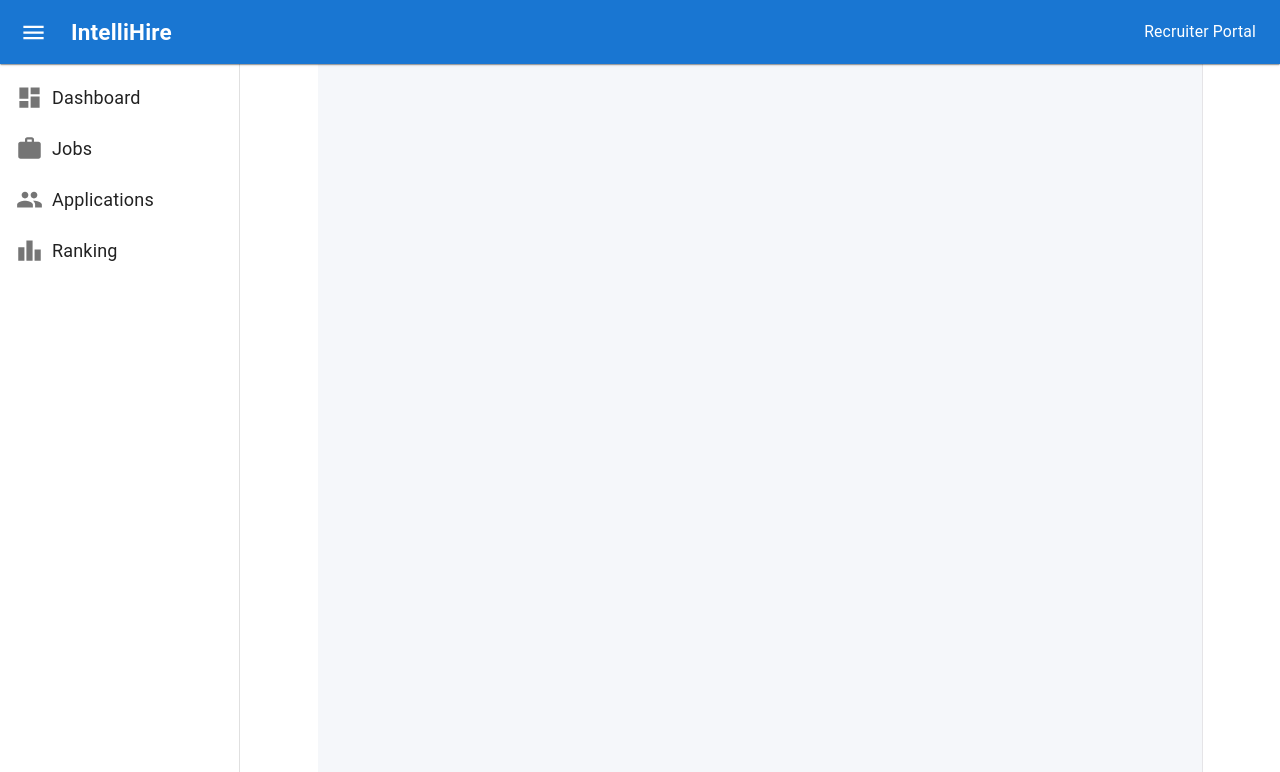
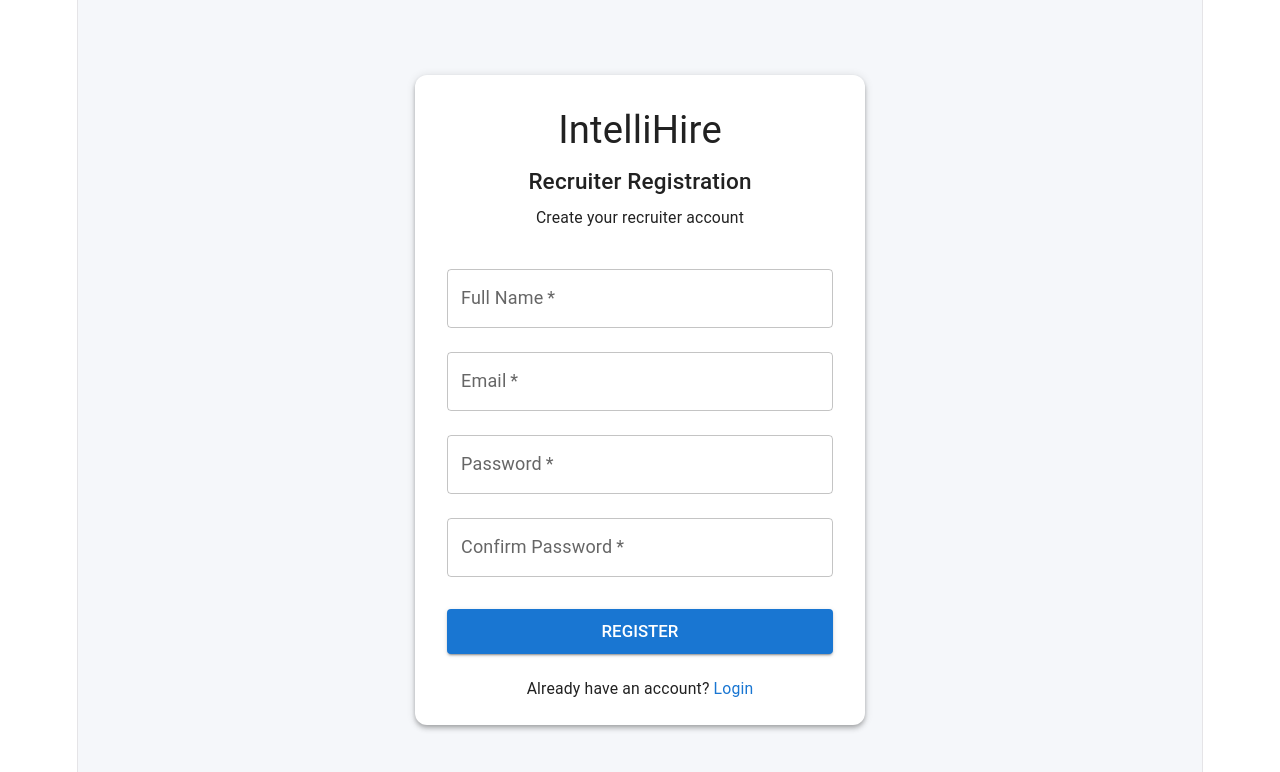
Before and after one commit to Ankush07-op/IntelliHire, a React app in the folder frontend/: page /register in a window 1280 px wide. Shown: the top 772 px of the page. Built offline with nearby package versions, Linux system fonts and the light colour scheme; the HTML template or start-up script is replaced by a standard one.

Commit message:
feat: add recruiter authentication UI

```diff
--- a/frontend/src/App.jsx
+++ b/frontend/src/App.jsx
@@ -7,36 +7,26 @@ import Jobs from "./pages/jobs/Jobs";
 import Applications from "./pages/applications/Applications";
 import Ranking from "./pages/ranking/Ranking";
 
+import RecruiterLogin from "./pages/auth/RecruiterLogin";
+import RecruiterRegister from "./pages/auth/RecruiterRegister";
+
 function App() {
   return (
-    <MainLayout>
-      <Routes>
-        <Route
-          path="/"
-          element={<Navigate to="/dashboard" replace />}
-        />
+    <Routes>
+      {/* Authentication Routes */}
+      <Route path="/login" element={<RecruiterLogin />} />
+      <Route path="/register" element={<RecruiterRegister />} />
 
-        <Route
-          path="/dashboard"
-          element={<Dashboard />}
-        />
+      {/* Recruiter Portal */}
+      <Route path="/" element={<MainLayout />}>
+        <Route index element={<Navigate to="/dashboard" replace />} />
 
-        <Route
-          path="/jobs"
-          element={<Jobs />}
-        />
-
-        <Route
-          path="/applications"
-          element={<Applications />}
-        />
-
-        <Route
-          path="/ranking"
-          element={<Ranking />}
-        />
-      </Routes>
-    </MainLayout>
+        <Route path="dashboard" element={<Dashboard />} />
+        <Route path="jobs" element={<Jobs />} />
+        <Route path="applications" element={<Applications />} />
+        <Route path="ranking" element={<Ranking />} />
+      </Route>
+    </Routes>
   );
 }
 
--- a/frontend/src/components/layout/MainLayout.jsx
+++ b/frontend/src/components/layout/MainLayout.jsx
@@ -1,11 +1,12 @@
 import { Box } from "@mui/material";
+import { Outlet } from "react-router-dom";
 
 import Navbar from "./Navbar";
 import Sidebar from "./Sidebar";
 
 const drawerWidth = 240;
 
-function MainLayout({ children }) {
+function MainLayout() {
   return (
     <Box sx={{ display: "flex" }}>
       <Navbar />
@@ -23,7 +24,7 @@ function MainLayout({ children }) {
         }}
       >
         <Box sx={{ mt: 8 }}>
-          {children}
+          <Outlet />
         </Box>
       </Box>
     </Box>
--- a/frontend/src/components/layout/Sidebar.jsx
+++ b/frontend/src/components/layout/Sidebar.jsx
@@ -1,43 +1,44 @@
 import {
   Drawer,
   List,
+  ListItem,
   ListItemButton,
   ListItemIcon,
   ListItemText,
-  Toolbar,
   Box,
 } from "@mui/material";
 
 import DashboardIcon from "@mui/icons-material/Dashboard";
 import WorkIcon from "@mui/icons-material/Work";
 import PeopleIcon from "@mui/icons-material/People";
-import LeaderboardIcon from "@mui/icons-material/Leaderboard";
+import BarChartIcon from "@mui/icons-material/BarChart";
+import LoginIcon from "@mui/icons-material/Login";
 
-import { NavLink } from "react-router-dom";
+import { Link } from "react-router-dom";
 
 const drawerWidth = 240;
 
 function Sidebar() {
   const menuItems = [
     {
-      label: "Dashboard",
+      text: "Dashboard",
+      icon: <DashboardIcon />,
       path: "/dashboard",
-      icon: <DashboardIcon />,
     },
     {
-      label: "Jobs",
+      text: "Jobs",
+      icon: <WorkIcon />,
       path: "/jobs",
-      icon: <WorkIcon />,
     },
     {
-      label: "Applications",
+      text: "Applications",
+      icon: <PeopleIcon />,
       path: "/applications",
-      icon: <PeopleIcon />,
     },
     {
-      label: "Ranking",
+      text: "Ranking",
+      icon: <BarChartIcon />,
       path: "/ranking",
-      icon: <LeaderboardIcon />,
     },
   ];
 
@@ -47,35 +48,43 @@ function Sidebar() {
       sx={{
         width: drawerWidth,
         flexShrink: 0,
-
         "& .MuiDrawer-paper": {
           width: drawerWidth,
           boxSizing: "border-box",
+          top: "64px",
         },
       }}
     >
-      <Toolbar />
-
-      <Box sx={{ overflow: "auto" }}>
+      <Box>
         <List>
           {menuItems.map((item) => (
+            <ListItem key={item.text} disablePadding>
+              <ListItemButton
+                component={Link}
+                to={item.path}
+              >
+                <ListItemIcon>
+                  {item.icon}
+                </ListItemIcon>
+
+                <ListItemText primary={item.text} />
+              </ListItemButton>
+            </ListItem>
+          ))}
+
+          {/* Login */}
+          <ListItem disablePadding>
             <ListItemButton
-              key={item.path}
-              component={NavLink}
-              to={item.path}
-              sx={{
-                "&.active": {
-                  backgroundColor: "action.selected",
-                },
-              }}
+              component={Link}
+              to="/login"
             >
               <ListItemIcon>
-                {item.icon}
+                <LoginIcon />
               </ListItemIcon>
 
-              <ListItemText primary={item.label} />
+              <ListItemText primary="Login" />
             </ListItemButton>
-          ))}
+          </ListItem>
         </List>
       </Box>
     </Drawer>
--- /dev/null
+++ b/frontend/src/pages/auth/RecruiterLogin.jsx
@@ -0,0 +1,139 @@
+import {
+  Box,
+  Button,
+  Card,
+  CardContent,
+  TextField,
+  Typography,
+  Link,
+  Alert,
+} from "@mui/material";
+import { useState } from "react";
+import { useNavigate } from "react-router-dom";
+
+function RecruiterLogin() {
+  const navigate = useNavigate();
+
+  const [email, setEmail] = useState("");
+  const [password, setPassword] = useState("");
+  const [error, setError] = useState("");
+
+  const handleSubmit = (event) => {
+  event.preventDefault();
+
+  setError("");
+
+  const savedAccount = localStorage.getItem("recruiterAccount");
+
+  if (!savedAccount) {
+    setError("No recruiter account found. Please register first.");
+    return;
+  }
+
+  const recruiter = JSON.parse(savedAccount);
+
+  const enteredEmail = email.trim().toLowerCase();
+
+  if (
+    enteredEmail !== recruiter.email ||
+    password !== recruiter.password
+  ) {
+    setError("Invalid email or password.");
+    return;
+  }
+
+  localStorage.setItem("isRecruiterLoggedIn", "true");
+
+  alert("Login successful!");
+
+  navigate("/dashboard", { replace: true });
+};
+
+  return (
+    <Box
+      sx={{
+        minHeight: "100vh",
+        display: "flex",
+        alignItems: "center",
+        justifyContent: "center",
+        backgroundColor: "background.default",
+        px: 2,
+      }}
+    >
+      <Card
+        elevation={4}
+        sx={{
+          width: "100%",
+          maxWidth: 450,
+          borderRadius: 3,
+        }}
+      >
+        <CardContent sx={{ p: 4 }}>
+          <Typography variant="h4" fontWeight={700} textAlign="center">
+            IntelliHire
+          </Typography>
+
+          <Typography variant="h6" textAlign="center" sx={{ mt: 1 }}>
+            Recruiter Login
+          </Typography>
+
+          <Typography
+            variant="body2"
+            color="text.secondary"
+            textAlign="center"
+            sx={{ mt: 1, mb: 3 }}
+          >
+            Sign in to manage your recruitment process
+          </Typography>
+
+          {error && (
+            <Alert severity="error" sx={{ mb: 2 }}>
+              {error}
+            </Alert>
+          )}
+
+          <Box component="form" onSubmit={handleSubmit}>
+            <TextField
+              fullWidth
+              label="Email"
+              type="email"
+              value={email}
+              onChange={(e) => setEmail(e.target.value)}
+              margin="normal"
+              required
+            />
+
+            <TextField
+              fullWidth
+              label="Password"
+              type="password"
+              value={password}
+              onChange={(e) => setPassword(e.target.value)}
+              margin="normal"
+              required
+            />
+
+            <Button
+              fullWidth
+              type="submit"
+              variant="contained"
+              size="large"
+              sx={{ mt: 3 }}
+            >
+              Login
+            </Button>
+
+            <Typography variant="body2" textAlign="center" sx={{ mt: 3 }}>
+              Don't have a recruiter account?{" "}
+              <Link href="/register" underline="hover">
+                Register
+              </Link>
+            </Typography>
+          </Box>
+        </CardContent>
+      </Card>
+    </Box>
+  );
+}
+
+export default RecruiterLogin;
--- /dev/null
+++ b/frontend/src/pages/auth/RecruiterRegister.jsx
@@ -0,0 +1,165 @@
+import {
+  Box,
+  Button,
+  Card,
+  CardContent,
+  TextField,
+  Typography,
+  Link,
+  Alert,
+} from "@mui/material";
+import { useState } from "react";
+import { useNavigate } from "react-router-dom";
+
+function RecruiterRegister() {
+  const navigate = useNavigate();
+
+  const [name, setName] = useState("");
+  const [email, setEmail] = useState("");
+  const [password, setPassword] = useState("");
+  const [confirmPassword, setConfirmPassword] = useState("");
+  const [error, setError] = useState("");
+
+  const handleSubmit = (event) => {
+    event.preventDefault();
+
+    setError("");
+
+    if (!name || !email || !password || !confirmPassword) {
+      setError("Please fill in all fields.");
+      return;
+    }
+
+    if (password !== confirmPassword) {
+      setError("Passwords do not match.");
+      return;
+    }
+
+    if (password.length < 6) {
+      setError("Password must be at least 6 characters.");
+      return;
+    }
+
+    const recruiterAccount = {
+      name: name.trim(),
+      email: email.trim().toLowerCase(),
+      password: password,
+    };
+
+    localStorage.setItem(
+      "recruiterAccount",
+      JSON.stringify(recruiterAccount)
+    );
+
+    alert("Registration successful!");
+
+    navigate("/login", { replace: true });
+  };
+
+  return (
+    <Box
+      sx={{
+        minHeight: "100vh",
+        display: "flex",
+        alignItems: "center",
+        justifyContent: "center",
+        backgroundColor: "background.default",
+        px: 2,
+      }}
+    >
+      <Card
+        elevation={4}
+        sx={{
+          width: "100%",
+          maxWidth: 450,
+          borderRadius: 3,
+        }}
+      >
+        <CardContent sx={{ p: 4 }}>
+          <Typography variant="h4" fontWeight={700} textAlign="center">
+            IntelliHire
+          </Typography>
+
+          <Typography variant="h6" textAlign="center" sx={{ mt: 1 }}>
+            Recruiter Registration
+          </Typography>
+
+          <Typography
+            variant="body2"
+            color="text.secondary"
+            textAlign="center"
+            sx={{ mt: 1, mb: 3 }}
+          >
+            Create your recruiter account
+          </Typography>
+
+          {error && (
+            <Alert severity="error" sx={{ mb: 2 }}>
+              {error}
+            </Alert>
+          )}
+
+          <Box component="form" onSubmit={handleSubmit}>
+            <TextField
+              fullWidth
+              label="Full Name"
+              value={name}
+              onChange={(e) => setName(e.target.value)}
+              margin="normal"
+              required
+            />
+
+            <TextField
+              fullWidth
+              label="Email"
+              type="email"
+              value={email}
+              onChange={(e) => setEmail(e.target.value)}
+              margin="normal"
+              required
+            />
+
+            <TextField
+              fullWidth
+              label="Password"
+              type="password"
+              value={password}
+              onChange={(e) => setPassword(e.target.value)}
+              margin="normal"
+              required
+            />
+
+            <TextField
+              fullWidth
+              label="Confirm Password"
+              type="password"
+              value={confirmPassword}
+              onChange={(e) => setConfirmPassword(e.target.value)}
+              margin="normal"
+              required
+            />
+
+            <Button
+              fullWidth
+              type="submit"
+              variant="contained"
+              size="large"
+              sx={{ mt: 3 }}
+            >
+              Register
+            </Button>
+
+            <Typography variant="body2" textAlign="center" sx={{ mt: 3 }}>
+              Already have an account?{" "}
+              <Link href="/login" underline="hover">
+                Login
+              </Link>
+            </Typography>
+          </Box>
+        </CardContent>
+      </Card>
+    </Box>
+  );
+}
+
+export default RecruiterRegister;
--- a/frontend/src/pages/dashboard/Dashboard.jsx
+++ b/frontend/src/pages/dashboard/Dashboard.jsx
@@ -22,7 +22,7 @@ function Dashboard() {
       </Typography>
 
       <Grid container spacing={3}>
-        <Grid item xs={12} sm={6} md={4}>
+        <Grid xs={12} sm={6} md={4}>
           <Card>
             <CardContent>
               <Typography color="text.secondary">
@@ -36,7 +36,7 @@ function Dashboard() {
           </Card>
         </Grid>
 
-        <Grid item xs={12} sm={6} md={4}>
+        <Grid xs={12} sm={6} md={4}>
           <Card>
             <CardContent>
               <Typography color="text.secondary">
@@ -50,7 +50,7 @@ function Dashboard() {
           </Card>
         </Grid>
 
-        <Grid item xs={12} sm={6} md={4}>
+        <Grid xs={12} sm={6} md={4}>
           <Card>
             <CardContent>
               <Typography color="text.secondary">
```
